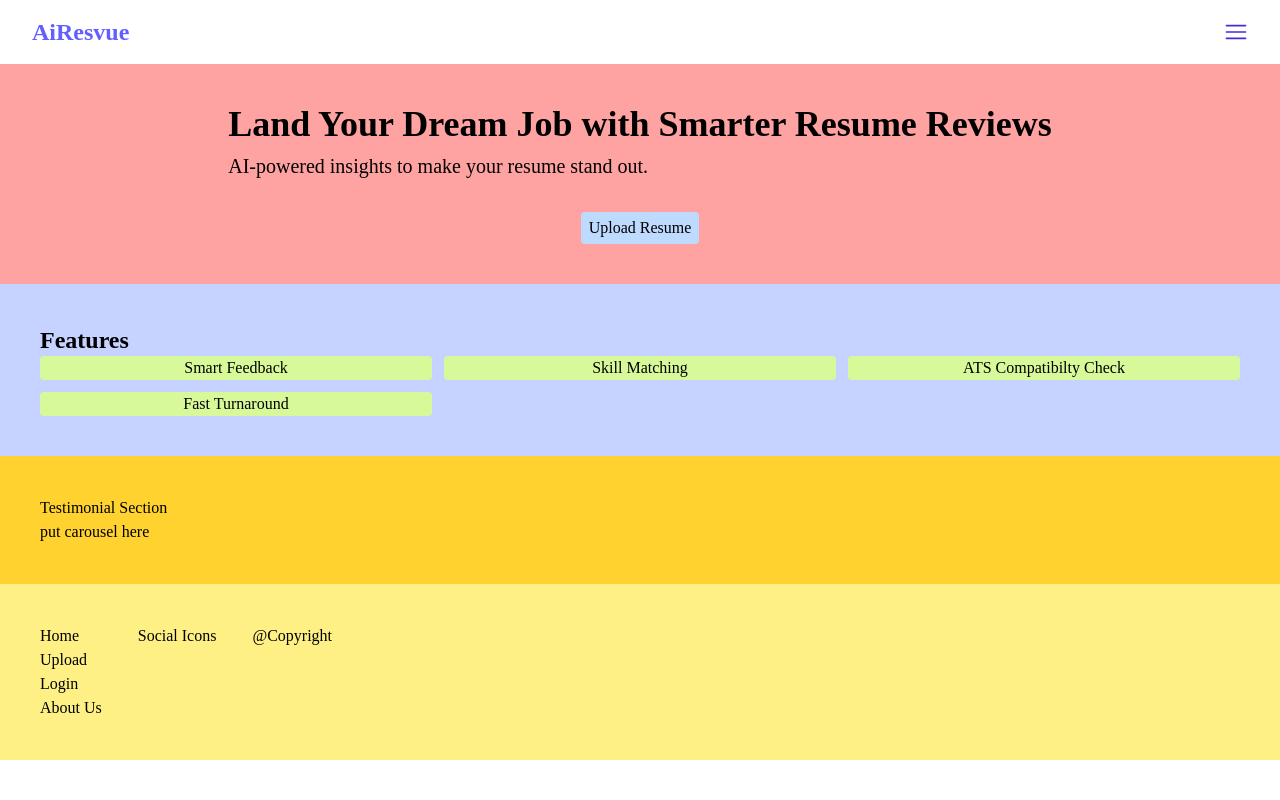
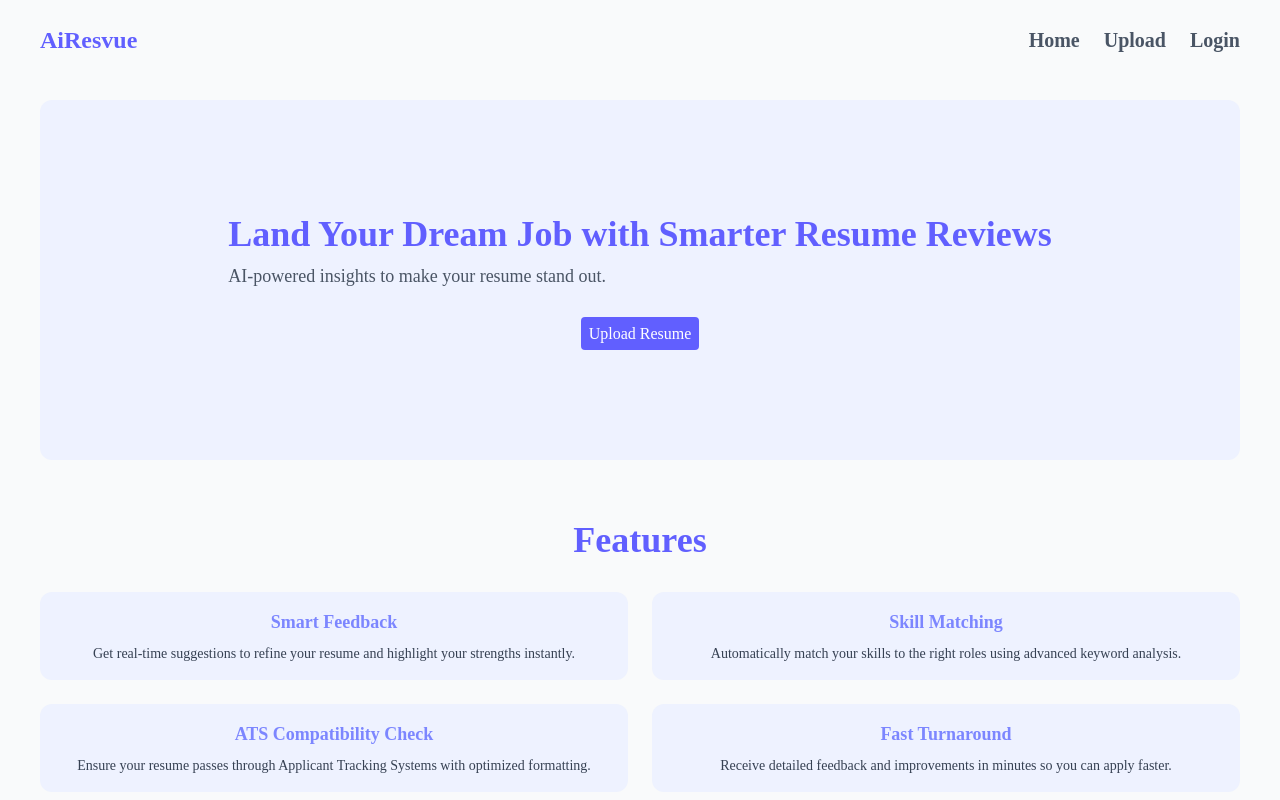
Before and after one commit to SanjilaGangaju/AI-Resume-Reviewer, a React (Vite) app: page / in a window 1280 px wide. Shown: the top 800 px of the page. Built offline with nearby package versions, Linux system fonts and the light colour scheme.

Commit message:
update styles

```diff
--- a/src/App.jsx
+++ b/src/App.jsx
@@ -6,6 +6,7 @@ import Upload from './pages/Upload'
 import Login from './pages/Login'
 
 import Review from './component/Review'
+import Footer from './component/Footer'
 const App = () => {
   return (
     <>
@@ -17,6 +18,7 @@ const App = () => {
         <Route path='/login' element={<Login></Login>}></Route>
         <Route path='/review' element={<Review></Review>}></Route>
       </Routes>
+      <Footer></Footer>
 
     </Router>
     </>
--- a/src/component/FileUploadForm.jsx
+++ b/src/component/FileUploadForm.jsx
@@ -182,9 +182,9 @@ Also include:
 
   return (
     <div
-    className='flex flex-col items-center p-8 justify-center bg-gray-50 gap-5' >
+    className='flex flex-col items-center p-10 justify-center bg-gray-50 gap-5' >
         <input {...getInputProps()}></input>
-        <h2 className='font-semibold text-2xl  text-center font-[poppins]'>Upload Your Resume</h2>
+        <h2 className='font-semibold text-2xl text-indigo-500 text-center font-[poppins]'>Upload Your Resume</h2>
 
        <div {...getRootProps()} className ={`flex flex-col items-center  justify-center gap-5 border border-gray-300 border-dashed  h-64 border-2 rounded-xl w-[100%] ${isDragActive?'bg-gray-50 border border-dashed border-2 border-indigo-100 shadow-xl shadow-indigo-200':'bg-gray-50'}`}>
        {isDragActive ? <p className='font-semibold text-gray-500 text-[0.7rem]'>Drag here</p>:
--- a/src/component/Footer.jsx
+++ b/src/component/Footer.jsx
@@ -1,21 +1,18 @@
 import React from 'react'
-
+import { Link } from 'react-router-dom'
 const Footer = () => {
   return (
     <>
-    <footer className='bg-yellow-200 p-10'>
-      <div className='flex gap-9'>
-         <div>
-          <ul>
-            <li>Home</li>
-            <li>Upload</li>
-            <li>Login</li>
-            <li>About Us</li>
-          </ul>
+    <footer className='bg-gray-100 px-10 py-2'>
+      <div>
+        <div className='flex flex-col text-s font-semibold items- justify-between gap-2 '>
+        <Link className=" text-gray-600" to="/">Home</Link>
+        <Link className='text-gray-600' to="/upload">Upload</Link>
+        <Link className='text-gray-600' to="/login">Login</Link>
         </div>
-        <div>Social Icons</div>
-        <div>@Copyright</div>
       </div>
+      <div className='mx-70 text-s text-gray-400'>Made with ❤️ By Sanjila Gangaju</div>
+
 
     </footer>
     </>
--- a/src/component/Navbar.jsx
+++ b/src/component/Navbar.jsx
@@ -10,18 +10,18 @@ const Navbar = () => {
   }
   return (
     <>
-    <div className='relative px-8 py-4'>
+    <div className='relative px-10 bg-gray-50 py-6'>
       <nav className=' flex items-center  justify-between'>
         <div className='text-2xl text-center flex items-center text-indigo-500 justify-center font-bold'>AiResvue</div>
 
-        <div className='hidden flex text-xl font-semibold items- justify-between gap-6'>
-        <Link className="relative after:absolute after:left-0 after:bottom-0 after:transition-all after:w-0 after:duration-300 after:ease-in-out after:h-[2px] hover:after:w-full after:bg-current"
+        <div className='hidden md:flex text-xl font-semibold items- justify-between gap-6 '>
+        <Link className="relative text-gray-600 after:absolute after:left-0 after:bottom-0 after:transition-all after:w-0 after:duration-300 after:ease-in-out after:h-[2px] hover:after:w-full after:bg-indigo-400"
  to="/">Home</Link>
-        <Link className='hover-underline' to="/upload">Upload</Link>
-        <Link className='hover-underline' to="/login">Login</Link>
+        <Link className='hover-underline text-gray-600' to="/upload">Upload</Link>
+        <Link className='hover-underline text-gray-600' to="/login">Login</Link>
         </div>
         {hamOn&&
-          <div className='absolute right-0 top-10  bg-white w-full py-4 flex flex-col items-end pr-10 text-[0.8rem] font-semibold  gap-2'>
+          <div className='md:hidden absolute right-0 top-10  bg-white w-full py-4 flex flex-col items-end pr-10 text-[0.8rem] font-semibold  gap-2'>
           <button onClick={handleNav} className='text-indigo-400 text-[1.2rem]'><IoIosClose /></button>
         <Link className="relative after:absolute after:left-0 text-gray-600 after:bottom-0 after:transition-all after:w-0 after:duration-300 after:ease-in-out after:h-[2px] hover:after:w-full after:bg-current"
  to="/">Home</Link>
@@ -29,11 +29,12 @@ const Navbar = () => {
         <Link className='hover-underline text-gray-600' to="/login">Login</Link>
         </div>}
 
+         <button onClick={handleNav} className='md:hidden'>
+          <RxHamburgerMenu className='md:hidden text-2xl font-bolder text-indigo-700 text-black'/>
+        </button>
 
-        <button onClick={handleNav}>
-          <RxHamburgerMenu className='text-2xl font-bolder text-indigo-700 text-black'/>
-        </button>
       </nav>
+
     </div>
 
     </>
--- a/src/index.css
+++ b/src/index.css
@@ -16,7 +16,7 @@ body{
     bottom: 0;
     height: 2px;
     width: 0%;
-    background-color: currentColor;
+    background-color: #818CF8;
     transition: width 0.4s ease;
   }
 
--- a/src/pages/Home.jsx
+++ b/src/pages/Home.jsx
@@ -1,40 +1,58 @@
 import React from 'react'
-import Footer from '../component/Footer'
 
+import { Link } from 'react-router-dom'
 const Home = () => {
   return (
     <>
-   <main>
-      <section className='bg-red-300 p-10'>
-        <div className='flex flex-col items-center gap-8'>
-        <div className='flex flex-col gap-2'><h1 className='text-4xl font-bold'>Land Your Dream Job with Smarter Resume Reviews</h1>
-        <p className='text-xl'>AI-powered insights to make your resume stand out.</p>
+   <main className='bg-gray-50'>
+      <section className='px-10 py-5'>
+        <div className='flex flex-col bg-indigo-50 rounded-xl items-center h-90 justify-center p-8 gap-8'>
+        <div className='flex flex-col  gap-2'><h1 className='text-4xl font-semibold text-indigo-500'>Land Your Dream Job with Smarter Resume Reviews</h1>
+        <p className='text-lg text-gray-600'>AI-powered insights to make your resume stand out.</p>
         </div>
-        <div><button className='rounded bg-blue-200 px-2 py-1'>Upload Resume</button></div>
+        <div><Link to="/upload" className='rounded bg-indigo-500 hover:bg-indigo-600 text-white px-2 py-2'>Upload Resume</Link></div>
         {/* <div><img src="/src/assest"></img></div> */}
         </div>
 
       </section>
-      <section className='p-10 bg-indigo-200 '>
-        <div>
-          <h2 className='text-2xl font-semibold'>Features</h2>
-        <div className='grid grid-cols-3 gap-3'>
-          <div className='bg-lime-200 rounded  flex items-center justify-center text-center'>Smart Feedback</div>
-          <div className='bg-lime-200 rounded  flex items-center justify-center text-center'>Skill Matching</div>
-          <div className='bg-lime-200 rounded  flex items-center justify-center text-center'>ATS Compatibilty Check</div>
-          <div className='bg-lime-200 rounded  flex items-center justify-center text-center'>Fast Turnaround</div>
+      <section className='p-10'>
+        <div className='flex flex-col items-center justify-center gap-8'>
+          <h2 className='text-4xl text-indigo-500 font-semibold'>Features</h2>
+        <div className='w-[100%] grid grid-cols-2 gap-6'>
+          <div className='bg-indigo-50 rounded-xl p-4 flex flex-col items-center justify-center text-center'>
+  <h3 className='font-semibold text-lg text-indigo-400 mb-2'>Smart Feedback</h3>
+  <p className='text-sm text-justify text-gray-700'>Get real-time suggestions to refine your resume and highlight your strengths instantly.</p>
+</div>
+
+<div className='bg-indigo-50 rounded-xl  p-4 flex flex-col items-center justify-center text-center'>
+  <h3 className='font-semibold text-indigo-400 text-lg mb-2'>Skill Matching</h3>
+  <p className='text-sm text-justify text-gray-700'>Automatically match your skills to the right roles using advanced keyword analysis.</p>
+</div>
+
+<div className='bg-indigo-50  rounded-xl p-4 flex flex-col items-center justify-center text-center'>
+  <h3 className='font-semibold text-indigo-400 text-lg mb-2'>ATS Compatibility Check</h3>
+  <p className='text-sm text-justify text-gray-700'>Ensure your resume passes through Applicant Tracking Systems with optimized formatting.</p>
+</div>
+
+<div className='bg-indigo-50  rounded-xl p-4 flex flex-col items-center justify-center text-center'>
+  <h3 className='font-semibold text-indigo-400 text-lg mb-2'>Fast Turnaround</h3>
+  <p className='text-sm text-justify text-gray-700'>Receive detailed feedback and improvements in minutes so you can apply faster.</p>
+</div>
+
         </div>
         </div>
 
       </section>
-      <section className='p-10 bg-amber-300'>
+      <section className='p-10 '>
+        <div className='flex flex-col items-center justify-center gap-6'>
+          <h2 className='text-3xl font-semibold text-indigo-500'>Testimonial Section</h2>
+        <div><p>put carousel here </p></div>
+        </div>
 
-        <h2>Testimonial Section</h2>
-        <div><p>put carousel here </p></div>
       </section>
     </main>
 
-    <Footer></Footer>
+
 
     </>
 
```
